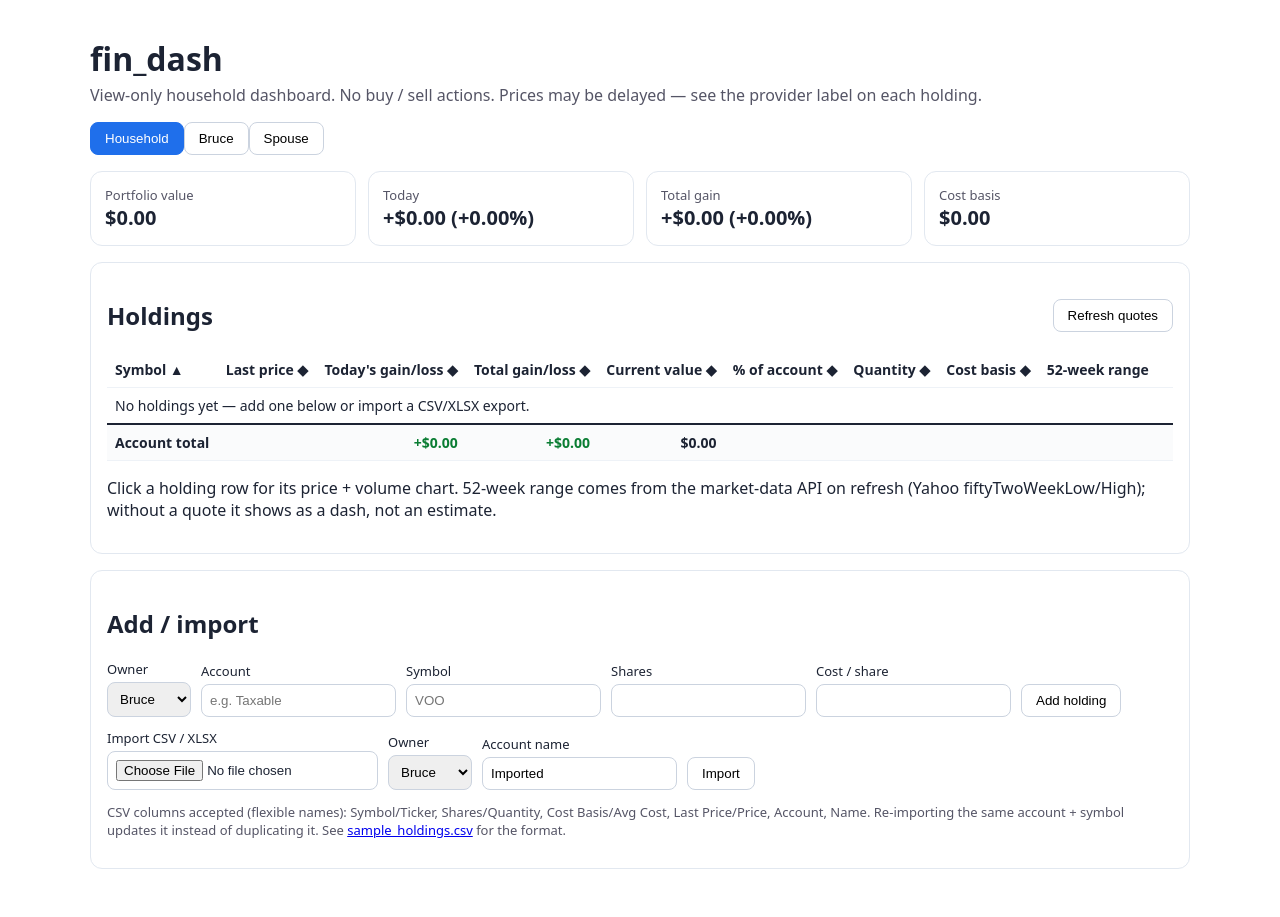
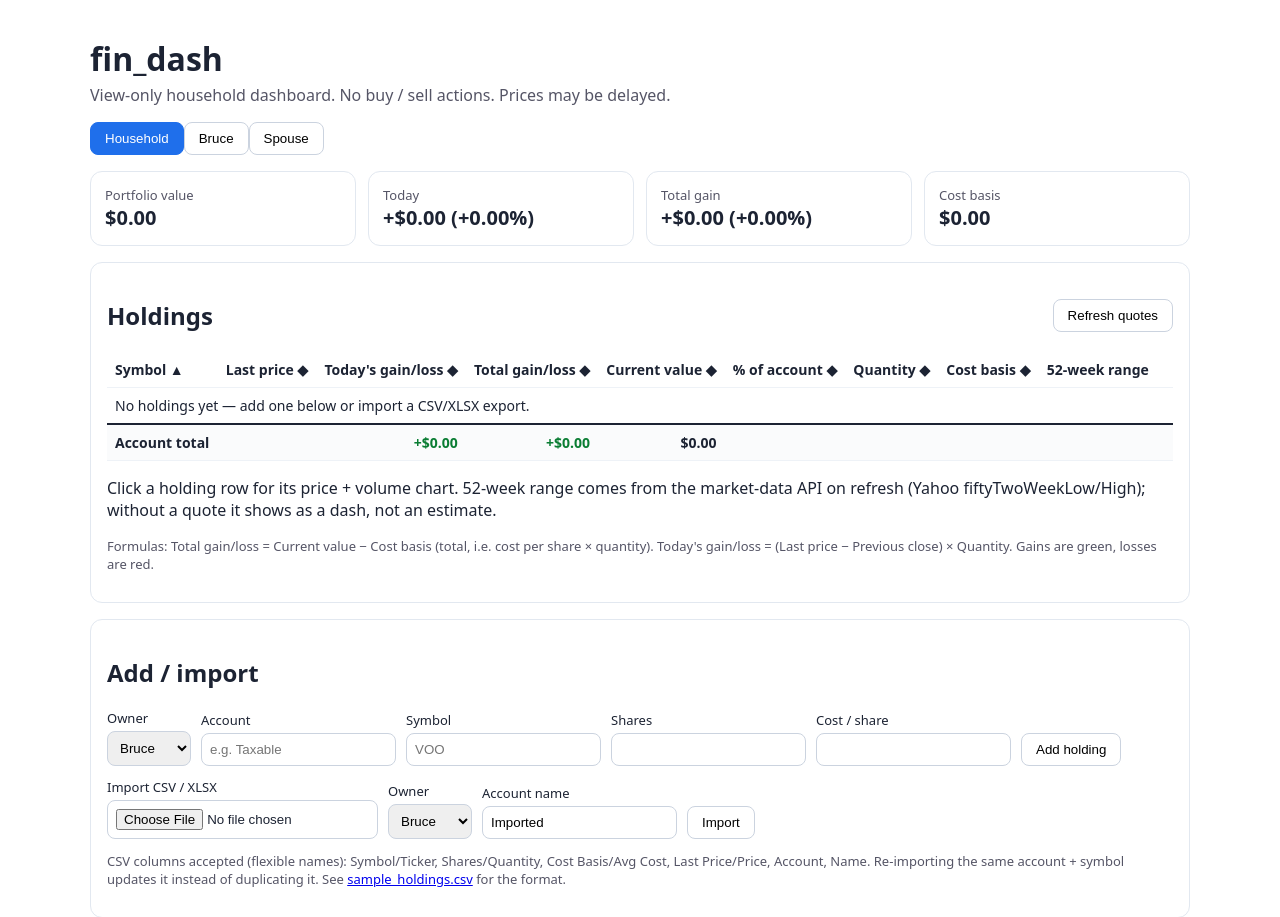
Before and after one commit to brucechen94539/fin_dash, a Flask app: page / in a window 1280 px wide. Shown: the top 917 px of the page. Before the commit the page ends 869 px from the top, so only its background shows below. Run offline with Flask 3, Linux system fonts and the light colour scheme; data comes from the database, SQL or seed files in the repository; data that the repository does not hold is empty.

Commit message:
Show gain formulas, drop Source/quote wording from holdings table

```diff
--- a/templates/index.html
+++ b/templates/index.html
@@ -9,7 +9,7 @@
 <body>
 <header>
   <h1>fin_dash</h1>
-  <p class="sub">View-only household dashboard. No buy / sell actions. Prices may be delayed — see the provider label on each holding.</p>
+  <p class="sub">View-only household dashboard. No buy / sell actions. Prices may be delayed.</p>
 </header>
 
 <nav id="owner-tabs" aria-label="Portfolio owner"></nav>
@@ -38,6 +38,7 @@
     <tfoot></tfoot>
   </table></div>
   <p id="detail-hint">Click a holding row for its price + volume chart. 52-week range comes from the market-data API on refresh (Yahoo fiftyTwoWeekLow/High); without a quote it shows as a dash, not an estimate.</p>
+  <p class="small">Formulas: Total gain/loss = Current value − Cost basis (total, i.e. cost per share × quantity). Today's gain/loss = (Last price − Previous close) × Quantity. Gains are green, losses are red.</p>
 </section>
 
 <section class="panel" id="detail" hidden>
```
